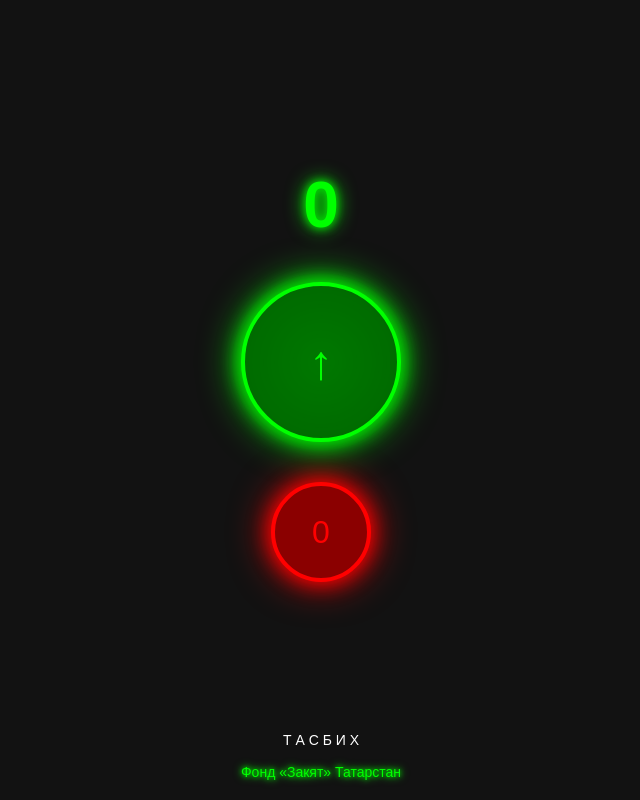
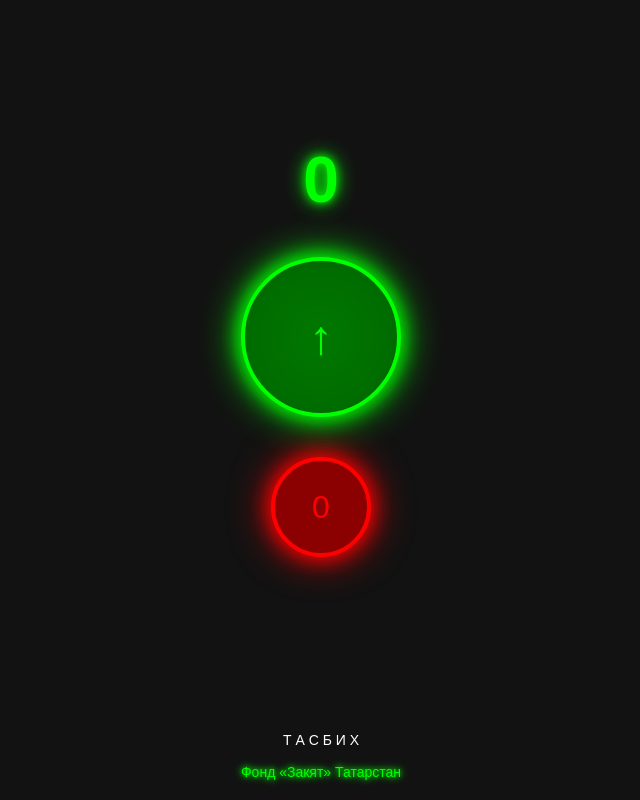
Before and after one commit to fondzakyat/tasbih, a plain HTML site: page index.html in a window 1280 px wide. Shown: the whole page, without its empty margins (319-959 px from the left). Drawn offline with Linux system fonts and the light colour scheme.

Commit message:
Update index.html

```diff
--- a/index.html
+++ b/index.html
@@ -24,7 +24,7 @@
             font-weight: bold;
             color: #00ff00; /* Неоново-зеленый цвет для счетчика */
             text-shadow: 0 0 10px #00ff00, 0 0 20px #00ff00; /* Неоновый эффект */
-            margin-top: -50px; /* Смещаем счетчик вверх */
+            margin-top: -100px; /* Смещаем счетчик вверх */
         }
 
         .button {
```
